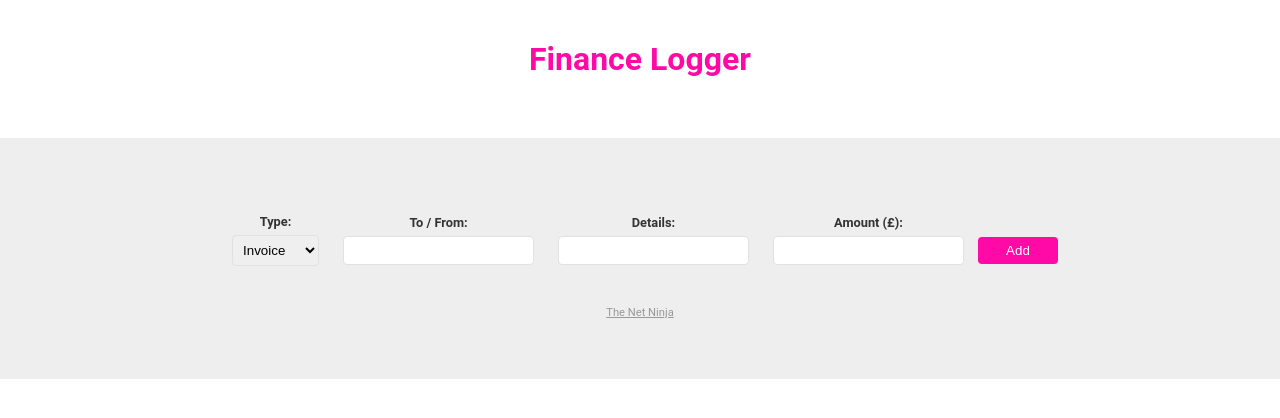
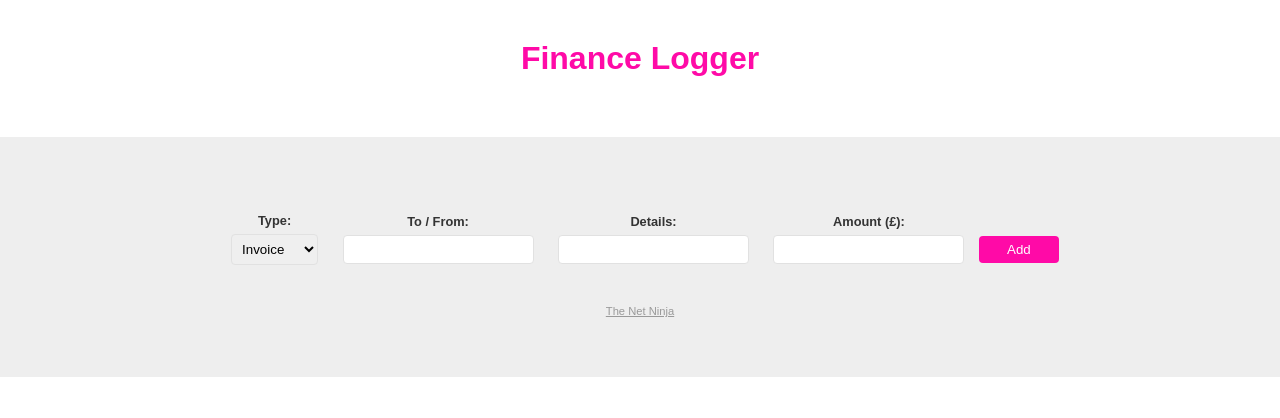
Before and after one commit to EmmanuelOloke/finance-logger, a plain HTML site: page index.html in a window 1280 px wide. Drawn offline with Linux system fonts and the light colour scheme.

Commit message:
changed font

```diff
--- a/styles.css
+++ b/styles.css
@@ -1,6 +1,6 @@
 body{
     margin: 0;
-    font-family: Roboto;
+    font-family: sans-serif;
   }
   .wrapper{
     max-width: 960px;
```
